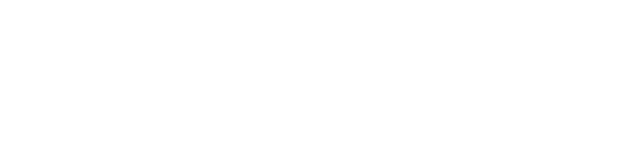
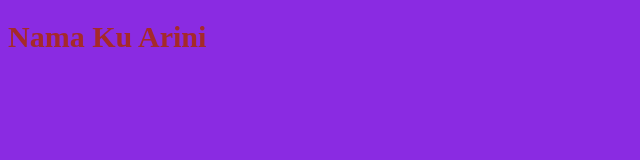
Before and after one commit to AriniAlufazzayan/project-pertama, a plain HTML site: page index.html in a window 1280 px wide. Shown: the whole page, without its empty margins (0-640 px from the left). Drawn offline with Linux system fonts and the light colour scheme.

Commit message:
menambahkan sedikit

```diff
--- a/index.html
+++ b/index.html
@@ -3,9 +3,18 @@
 <head>
     <meta charset="UTF-8">
     <meta name="viewport" content="width=device-width, initial-scale=1.0">
-    <title>Document</title>
+    <title>WEB KU</title>
+    <style>
+        body{
+            background-color: blueviolet;
+        }
+        h1{
+            color: brown;
+            font-size: 30px;
+        }
+    </style>
 </head>
 <body>
-
+    <h1>Nama Ku Arini</h1>
 </body>
 </html>
```
